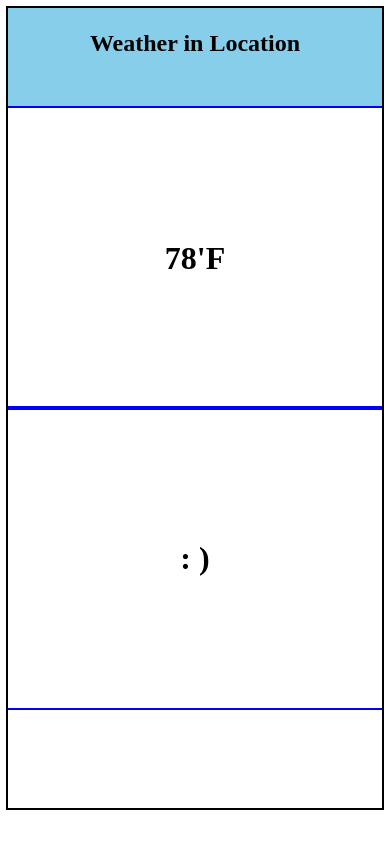
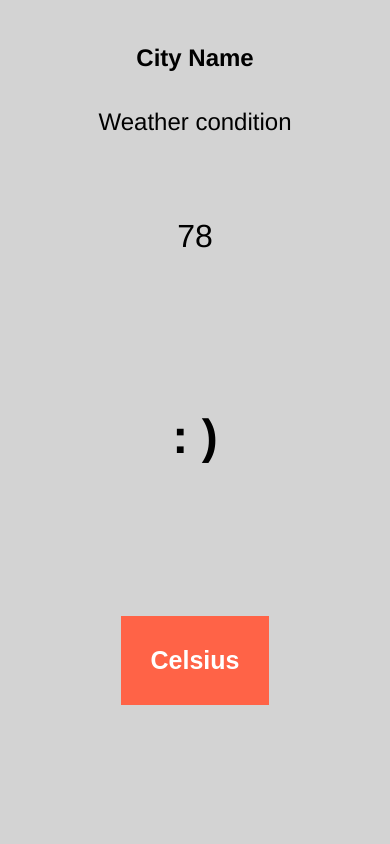
Before and after one commit to rheechashaipu/weatherApp, a plain HTML site: page index.html in a window 390 px wide. Drawn offline with nearby package versions, Linux system fonts and the light colour scheme; a web font is replaced by a local one.

Commit message:
Weather celsius/faren change works

```diff
--- a/index.html
+++ b/index.html
@@ -4,24 +4,24 @@
 	<meta http-equiv="X-UA-Compatible" content="IE=edge">
 	<meta name="viewport" content="width=device-width, initial-scale=1">
 	<meta charset="UTF-8">
-	<link href="https://fonts.googleapis.com/css?family=Rammetto+One" rel="stylesheet">
-
 	<link rel="stylesheet" href="styles.css">
 	<script src="https://use.fontawesome.com/13ff5fb67d.js"></script>
 </head>
 <body>
 	<div class="wrapper">
 		<div class="title">
-			<h2>Weather in <span class="location">Location<span><h2>
+			<h2 class="location">City Name<h2>
 		</div>
+		<div class=condition>Weather condition</div>
 		<div class="flex_row">
 			<div class="temp col flex_center">
-				<h1 class="temperature">78'F</h1>
+				<p class="temperature">78</p>
 			</div>
 			<div class="icon_area col flex_center">
 				<h1>: )</h1>
 			</div>
 		</div>
+		<div class="change_unit"><button>Celsius</button></div>
 	</div>
 </body>
 <script src="https://ajax.googleapis.com/ajax/libs/jquery/3.1.1/jquery.min.js"></script>
--- a/script.js
+++ b/script.js
@@ -14,16 +14,18 @@ if(navigator.geolocation){
 
 		locationResults();
 	});
-} else{
+} else {
 	alert("Make sure you have geolocation enabled.")
-	}
+}
 
+function selectIcon(weather_desc){
 
+}
 
 function locationResults(){
 	var weather_api = "http://api.openweathermap.org/data/2.5/weather?lat="+String(location_coords[0])+"&lon="+String(location_coords[1])+"&APPID=d611f1a941d93732129e3e616b741bb7";
 
-	//console.log(weather_api);
+	console.log(weather_api);
 
 	$.ajax({
 		url: weather_api,
@@ -34,19 +36,33 @@ function locationResults(){
 
 			var temp_kelvin = response.main.temp;
 			var temp_celsius = Math.round(temp_kelvin-273.15);
+			var temp_farhenheit = Math.round(temp_kelvin*(9/5)-459.67)
 			var weather_location = response.name;
-			console.log(temp_kelvin);
-			console.log(temp_celsius);
-			$(".temperature").text(temp_celsius+"°"+"Celsius");
+			var weather_desc = response.weather[0].description;
+
+
+			$(".change_unit").click(
+				function(){
+					let current_unit = $(".change_unit button").text();
+					if(current_unit === "Celsius"){
+					$(".change_unit button").text("Farhenheit");
+					$(".temperature").text(temp_farhenheit+"° "+"F")
+					}
+					else if(current_unit === "Farhenheit"){
+					$(".change_unit button").text("Celsius");
+					$(".temperature").text(temp_celsius+"° "+"C");
+					}
+				})
+
+			$(".temperature").text(temp_celsius+"° "+"C");
+
+			$(".condition").text(weather_desc);
 
 			$(".location").text(weather_location);
+
 		},
 		error: function(){
 			alert("We couldn't obtain weather information for your area.")
 		}
 	});
 }
-
-
-
-//weather_api is used in the url attr of our ajax req.
--- a/styles.css
+++ b/styles.css
@@ -1,18 +1,20 @@
+body {
+	background-color: #d3d3d3;
+	font-family: Helvetica;
+}
+
 .wrapper{
 	height: 800px;
 	width: 800px;
 	margin: 0 auto;
-	outline: 2px solid black;
 }
 
 .flex_row{
 	display: flex;
-
 }
 
 .flex_row .col {
 	flex: 1;
-	outline: 2px solid blue;
 }
 
 .title {
@@ -20,31 +22,60 @@
 	align-items: center;
 	justify-content: center;
 	width: 100%;
-	background: skyblue;
 	height: 100px;
 }
 
-.flex_center{
+.condition {
+	text-align: center;
+	font-size: 1.5em;
+}
+
+.flex_center {
 	display: flex;
 	justify-content: center;
 	align-items: center;
 }
 
-.temp{
+.temp {
 	height: 300px;
+	font-size: 2em;
 }
 
-.icon_area{
+.icon_area {
 	height: 300px;
+	font-size: 1.5em;
 }
 
+.change_unit {
+	display: block;
+	position: relative;
+	top: 10%;
+	text-align: center;
+	margin: 0 auto;
+}
+
+.change_unit button {
+	margin: 0 auto;
+	background-color: tomato;
+	border: none;
+	font-weight: bold;
+	color: white;
+	font-size: 25px;
+	padding: 30px;
+}
 
 @media (max-width: 700px) {
-	.wrapper{
+	.wrapper {
 		width: 100%;
 		margin: 0;
 	}
-	.flex_row{
+	.flex_row {
 		display: block;
 	}
+	.temp {
+		height: 200px;
+	}
+	.icon_area {
+		height: 200px;
+	}
 }
```
